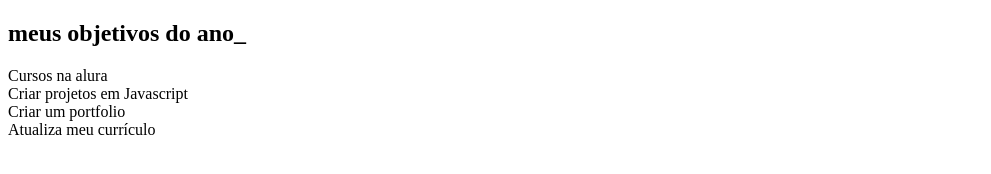
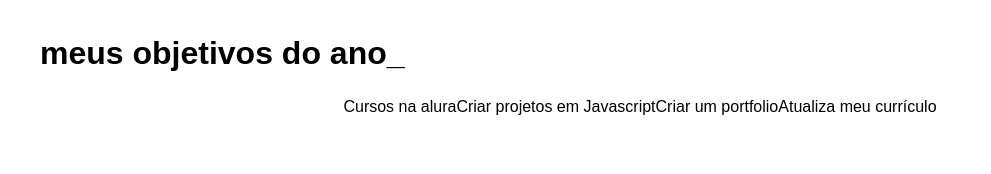
Before and after one commit to daymedeiro/p3em-projeto-de-vida-, a plain HTML site: page index.html in a window 1280 px wide. Shown: the whole page, without its empty margins (0-991 px from the left). Drawn offline with Linux system fonts and the light colour scheme.

Commit message:
10042024

```diff
--- a/index.html
+++ b/index.html
@@ -8,7 +8,7 @@
 </head>
 <body>
   <section class="conteudo-principal">
-    <h2 class="titulo-principal">meus objetivos do ano_</h2>
+    <h2 class="titulo-principal">meus objetivos do ano<span>_</span></h2>
     <div class="botoes">
       <div class="botoes">Cursos na alura</div>
       <div class="botoes">Criar projetos em Javascript</div>
--- a/style.css
+++ b/style.css
@@ -1,8 +1,64 @@
+@import url(@import url('https://fonts.googleapis.com/css2?family=Chakra+Petch:wght@400;700&display=swap');
+);
 :root{
-    --cor-de-fundo:#232121;
-    --verde: #98cbec;
-    --branco: #10aaaa;
-    --botao-ativo: #bcbbc7;
-    --botao-inativo: #rbga(58, 55, 94, 0.5);
-    --texto-fundo
+    :root {
+        --cor-de-fundo: #1E1E1E;
+        --verde: #6FFF57;
+        --branco: #FFFFFF;
+        --botao-ativo: #3A375E;
+        --botao-inativo: rgba(58, 55, 94, 0.5);
+        --texto-fundo: rgba(58, 55, 94, 0.3);
+    }
 }
+body {
+    background-color: var(--cor-de-fundo);
+    color: var(--branco);
+    font-family: 'Chakra Petch', sans-serif;
+}
+
+
+.conteudo-principal {
+    display: flex;
+    flex-direction: column;
+    justify-content: center;
+    align-items: center;
+    max-width: 1200px;
+    width: 100%;
+    margin: 0 auto;
+}
+
+.titulo-principal {
+    text-align: left;
+    width: 100%;
+    font-size: 32px;
+}
+
+.titulo-principal span {
+    color: var(--verde);
+}
+
+.botao {
+    font-family: "Crakra Petch", sans-serif;
+    background-color: var(--botao-inativo);
+    color: var(--branco);
+    display: flex;
+    justify-content: center;
+    padding: 1em;
+    font-size: 18px;
+    align-items: center;
+    width: 100%;
+    border-bottom: 4px solid var(--botao-ativo);
+    border-left: 2px solid var(--botao-ativo);
+    border-right: 2px solid var(--botao-ativo);
+    border-top: none;
+
+}
+
+    .botoes {
+        display: block;
+    }
+
+    @media screen and (min-width: 768px) {
+        .botoes {
+            display: flex;
+        }
```
